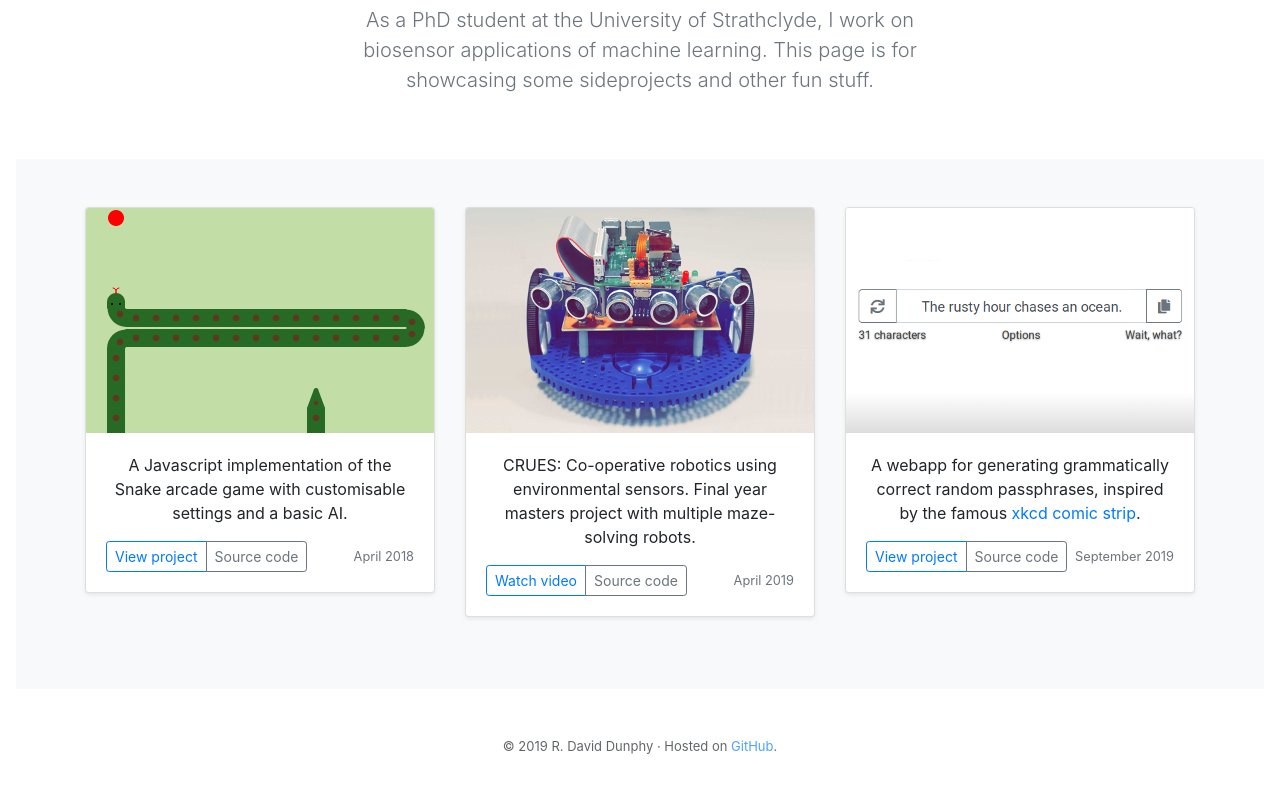
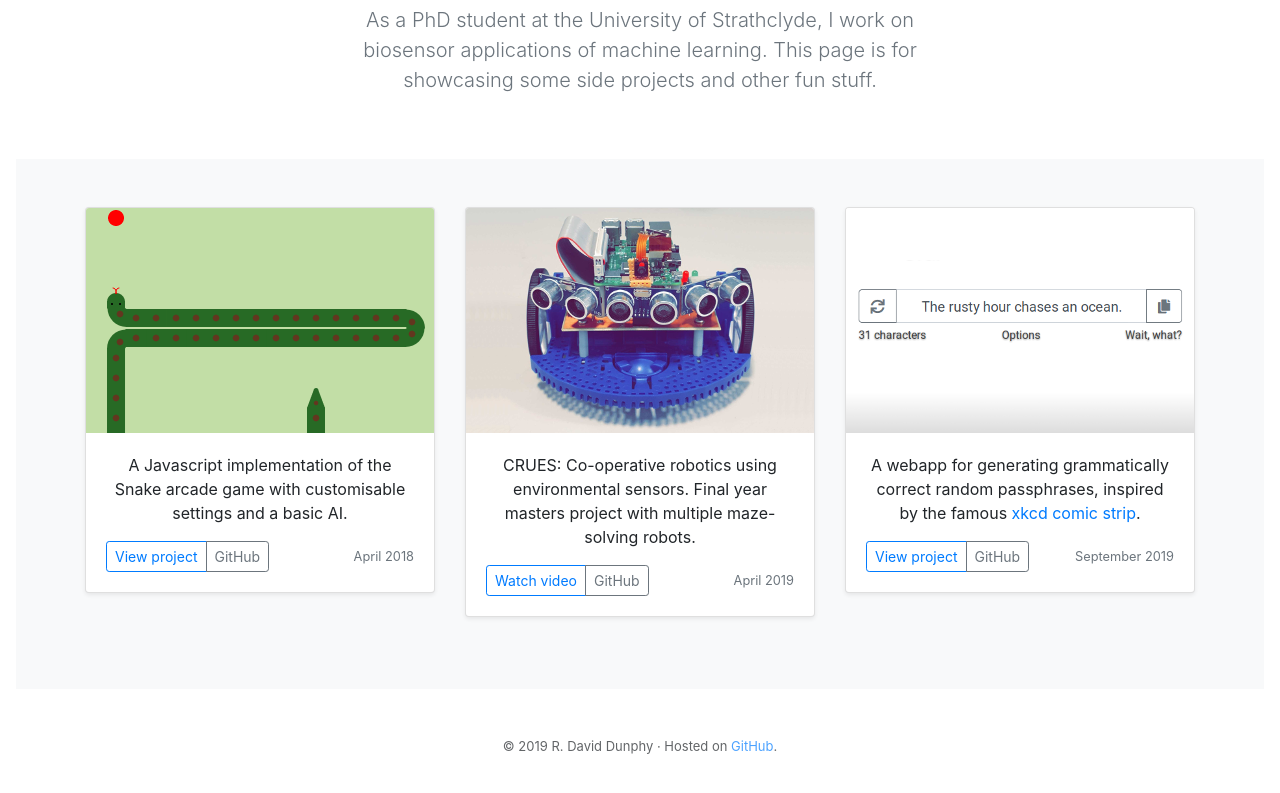
Before and after one commit to rddunphy/rddunphy.github.io, a plain HTML site: page index.html in a window 1280 px wide. Shown: the part 131-924 px from the top of the page. Drawn offline with Linux system fonts and the light colour scheme.

Commit message:
GitHub buttons

```diff
--- a/index.html
+++ b/index.html
@@ -19,7 +19,7 @@
             <section class="jumbotron text-center">
                 <div class="container">
                     <h1>R. David Dunphy</h1>
-                    <p class="lead text-muted">As a PhD student at the University of Strathclyde, I work on biosensor applications of machine learning. This page is for showcasing some sideprojects and other fun stuff.</p>
+                    <p class="lead text-muted">As a PhD student at the University of Strathclyde, I work on biosensor applications of machine learning. This page is for showcasing some side projects and other fun stuff.</p>
                 </div>
             </section>
 
@@ -35,7 +35,7 @@
                                     <div class="d-flex justify-content-between align-items-center">
                                         <div class="btn-group">
                                             <a href="snake" class="btn btn-sm btn-outline-primary">View project</a>
-                                            <a href="https://github.com/rddunphy/snake" class="btn btn-sm btn-outline-secondary">Source code</a>
+                                            <a href="https://github.com/rddunphy/snake" class="btn btn-sm btn-outline-secondary">GitHub</a>
                                         </div>
                                         <small class="text-muted">April 2018</small>
                                     </div>
@@ -50,7 +50,7 @@
                                     <div class="d-flex justify-content-between align-items-center">
                                         <div class="btn-group">
                                             <a href="https://youtu.be/rpHQBJop38U" class="btn btn-sm btn-outline-primary">Watch video</a>
-                                            <a href="https://github.com/rddunphy/CRUES" class="btn btn-sm btn-outline-secondary">Source code</a>
+                                            <a href="https://github.com/rddunphy/CRUES" class="btn btn-sm btn-outline-secondary">GitHub</a>
                                         </div>
                                         <small class="text-muted">April 2019</small>
                                     </div>
@@ -65,7 +65,7 @@
                                     <div class="d-flex justify-content-between align-items-center">
                                         <div class="btn-group">
                                             <a href="PassphraseGenerator" class="btn btn-sm btn-outline-primary">View project</a>
-                                            <a href="https://github.com/rddunphy/PassphraseGenerator" class="btn btn-sm btn-outline-secondary">Source code</a>
+                                            <a href="https://github.com/rddunphy/PassphraseGenerator" class="btn btn-sm btn-outline-secondary">GitHub</a>
                                         </div>
                                         <small class="text-muted">September 2019</small>
                                     </div>
```
